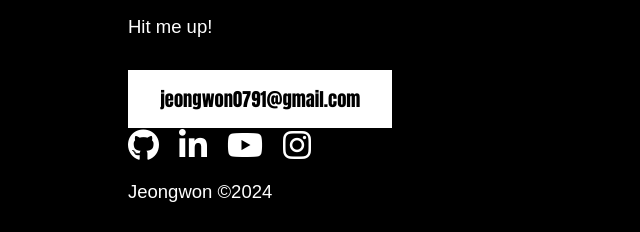
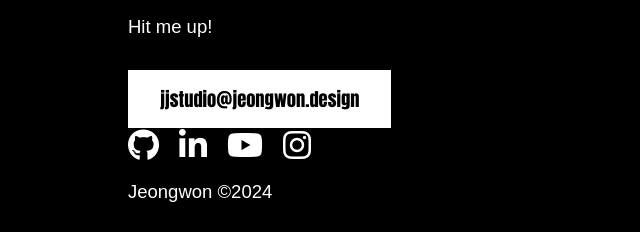
Before and after one commit to jkyleJ/portfolio, a plain HTML site: page project4.html in a window 1280 px wide. Shown: the part 5023-5255 px from the top of the page, 0-640 px from the left. Drawn offline with nearby package versions, Linux system fonts and the light colour scheme; a web font is replaced by a local one.

Commit message:
Update project4.html

```diff
--- a/project4.html
+++ b/project4.html
@@ -157,7 +157,7 @@
       about motion, graphic, video or UI/UX.
   </p>
   <p>Hit me up!</p>
-  <a class="btn" href="mailto:jeongwon0791@gmail.com?subject=I%20want%20to%20hire%20Jeongwon&body=Hi,%20Jeongwon">jeongwon0791@gmail.com</a>
+          <a class="btn" href="mailto:jjstudio@jeongwon.design?subject=I%20want%20to%20hire%20Jeongwon&body=Hi,%20Jeongwon">jjstudio@jeongwon.design</a>
   <ul>
       <li>
           <a href="https://jkylej.github.io/portfolio/index.html#introduction"><i class="fa fa-github" title="Visit my GitHub"></i></a>
```
